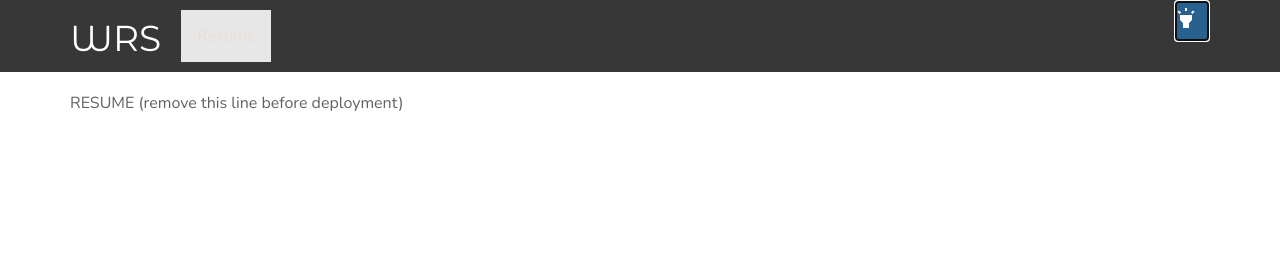
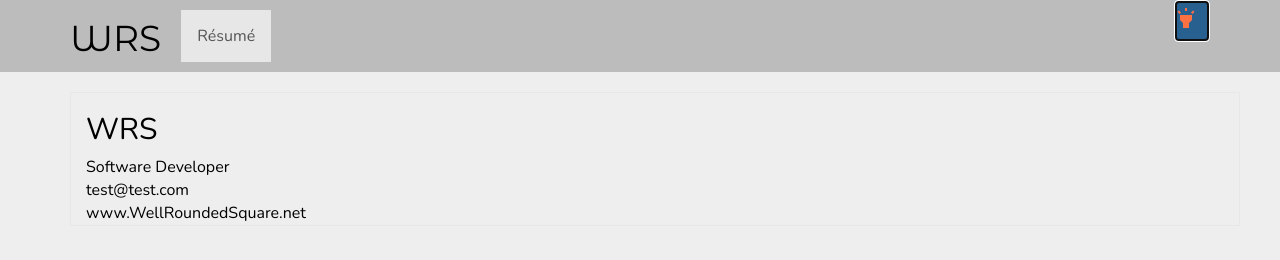
Before and after one commit to MontysGoat/WRSApp, a plain HTML site: page index.html at #!/resume in a window 1280 px wide. Both pictures are taken after a click on the button "highlight". Drawn offline with nearby package versions, Linux system fonts and the light colour scheme.

Commit message:
Theme switching working

```diff
--- a/css/wrs.css
+++ b/css/wrs.css
@@ -1,7 +1,7 @@
 body {
   font-size: 16px;
-  color: var(--primary-hue-mid);
-  background-color:var(--text-on-primary);;
+  color: var(--text-on-primary);
+  background-color:var(--primary-hue-mid);
   font-family: 'Nunito', sans-serif;
 }
 
@@ -12,6 +12,9 @@ body {
 .navbar-nav > li{
   margin-right:5px;
   margin-left: 5px;
+  color: var(--text-on-primary);
+  background-color:var(--primary-hue-mid);
+
 }
 
 /** HEADER **/
@@ -69,7 +72,6 @@ body {
   margin-bottom: 10px;
 }
 #nav-list a {
-  color: rgb(233, 222, 213);
   border: 1px solid #E7E7E7;
   text-align: center;
   padding-top: -10px;
@@ -82,6 +84,14 @@ body {
 }
 #nav-list a span {
   font-size: 1.8em;
+}
+
+.box {
+  border: 1px solid #E7E7E7;
+}
+
+.active {
+  color: var(--secondary-hue-mid)
 }
 
 #phone {
--- a/index.html
+++ b/index.html
@@ -1,15 +1,14 @@
 <!DOCTYPE html>
-<html ng-app='WRSApp'>
+<html ng-app='WRSApp' ng-controller='ThemeController'>
   <head>
     <meta charset="utf-8">
     <title>Well Rounded Square</title>
     <link href='https://fonts.googleapis.com/css?family=Oxygen:400,300,700' rel='stylesheet' type='text/css'>
     <link href='https://fonts.googleapis.com/css?family=Fredoka+One' rel='stylesheet' type='text/css'>
     <link href="https://fonts.googleapis.com/css?family=Michroma|Montserrat+Alternates|Nunito|Nunito+Sans|Open+Sans+Condensed:300|Poppins&display=swap" rel="stylesheet">
-    <link href="https://fonts.googleapis.com/icon?family=Material+Icons"
-    rel="stylesheet">
+    <link href="https://fonts.googleapis.com/icon?family=Material+Icons"  rel="stylesheet">
     <link rel="stylesheet" href="css/bootstrap.min.css">
-    <link rel="stylesheet" href="css/themes/darkThemePalette.css">
+    <link rel="stylesheet" href="css/themes/{{theme}}ThemePalette.css">
     <link rel="stylesheet" href="css/wrs.css">
     <link rel="stylesheet" href="css/common.css">
   </head>
@@ -47,8 +46,8 @@
                 <a ui-sref="public.wrsapp.contact">Contact</a>
               </li> -->
             </ul><!-- #nav-list -->
-           <button type="button" class="btn btn-primary nav navbar-nav navbar-right">
-              <i class="material-icons">highlight</i>
+           <button type="button" class="btn btn-primary nav navbar-nav navbar-right" ng-click='toggleTheme()'>
+              <i class="material-icons {{lightActive}}">highlight</i>
             </button>
           </div><!-- .collapse .navbar-collapse -->
 
@@ -66,7 +65,6 @@
 
     <!--Common Modules -->
     <script src="src/common/common.module.js"></script>
-    <script src="src/common/resume.service.js"></script>
 
     <!-- Public Modules -->
     <script src="src/public/public.module.js"></script>
@@ -75,7 +73,9 @@
     <script src="src/public/public.routes.js"></script>
 
     <!-- 'WRSApp' module artifacts-->
+    <script src="src/public/wrsapp/theme.controller.js"></script>
     <script src="src/public/wrsapp/resume/resume.controller.js"></script>
+    <script src="src/common/resume.service.js"></script>
     <script src="src/public/wrsapp/resume/resume-header/resume-header.component.js"></script>
 
 
--- a/src/public/wrsapp/resume/resume-header/resume-header.html
+++ b/src/public/wrsapp/resume/resume-header/resume-header.html
@@ -0,0 +1,15 @@
+<div class="container box">
+
+  <h2 class="text-left">
+    {{$ctrl.personalInfo.name}}
+  </h2>
+  <div class="text-left">
+    {{$ctrl.personalInfo.career}}
+  </div>
+  <div class="text-left">
+    {{$ctrl.personalInfo.email}}
+  </div>
+  <div class="text-left">
+    {{$ctrl.personalInfo.website}}
+  </div>
+</div>
--- a/src/public/wrsapp/resume/resume.controller.js
+++ b/src/public/wrsapp/resume/resume.controller.js
@@ -7,7 +7,8 @@
     ResumeController.$inject = ['resume'];
     function ResumeController(resume) {
       var $ctrl = this;
-      $ctrl.experiences = resume.experiences;
+      $ctrl.experiences = resume.resume.experience;
+      $ctrl.personal_info = resume.resume.personal_info;
     }
 
 
--- a/src/public/wrsapp/resume/resume.template.html
+++ b/src/public/wrsapp/resume/resume.template.html
@@ -1,9 +1,8 @@
 <div class="container">
-    RESUME (remove this line before deployment)
-    <resume-header personal-info="" >
+    <resume-header personal-info="resumeCtrl.personal_info" >
 
     </resume-header>
-    <resume-experience ng-repeat="experience in resumeCtrl.experiences" experience="experience">
+    <!-- <resume-experience ng-repeat="resumeCtrl.experiences" experience="experience">
 
-    </resume-experience>
+    </resume-experience> -->
 </div>
--- /dev/null
+++ b/src/public/wrsapp/theme.controller.js
@@ -0,0 +1,23 @@
+(function () {
+  "use strict";
+
+  angular.module('public')
+  .controller('ThemeController', ThemeController);
+
+  ThemeController.$inject = ['$scope'];
+  function ThemeController($scope) {
+    $scope.theme = 'dark';
+
+    $scope.toggleTheme = function(){
+      if($scope.theme === 'light'){
+        $scope.theme = 'dark';
+        $scope.lightActive = '';
+      } else {
+        $scope.theme ='light';
+        $scope.lightActive = 'active';
+      }
+    }
+  }
+
+
+  })();
```
Also changed, not shown: src/public/wrsapp/resume/resume-experience/resume-experience.component.js (added), src/public/wrsapp/resume/resume-experience/resume-experience.html (added).
